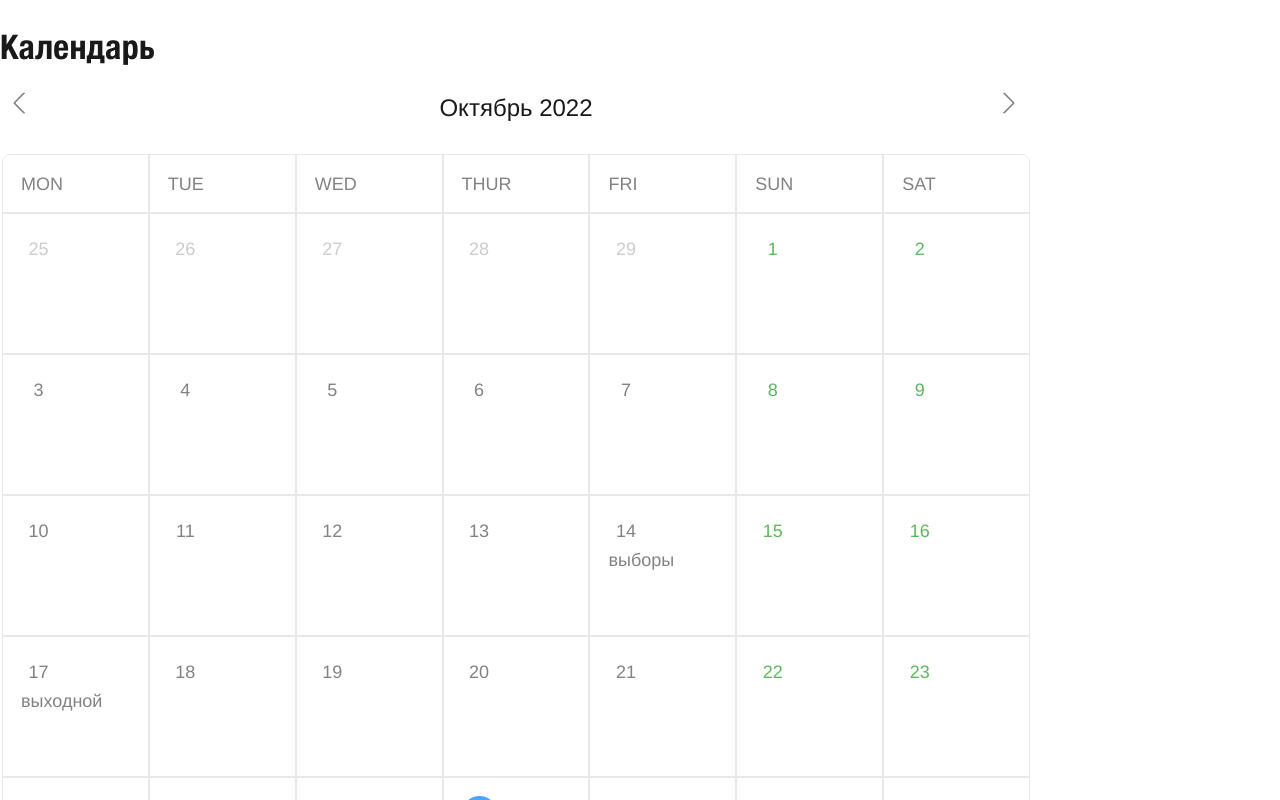
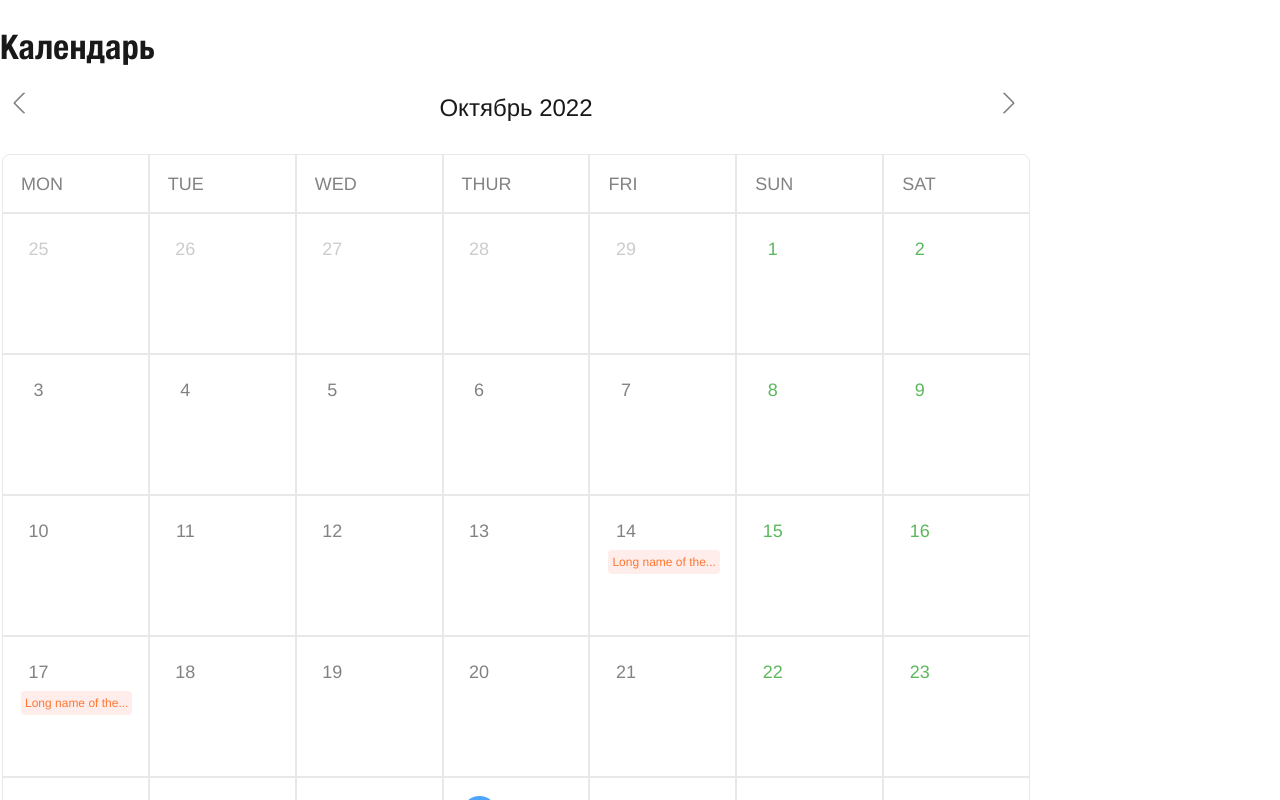
Before and after one commit to igorpichnenko/test-task, a React (Create React App) app: page / in a window 1280 px wide. Shown: the top 800 px of the page. Built offline with nearby package versions, Linux system fonts and the light colour scheme.

Commit message:
add events

```diff
--- a/src/components/Calendar/index.tsx
+++ b/src/components/Calendar/index.tsx
@@ -5,13 +5,14 @@ import styles from "./index.module.scss"
 import { createDaysOfMonth } from '../../utils';
 import { daysOfTheWeek } from '../../mocks';
 import { useCalendarControl } from './useCalendarControl';
+import { Event } from '../ui/Event';
 
 moment.locale("ru")
 
 export interface CalendarProps {
     eventsData: {
         id: number,
-        event: string,
+        event: string[],
         date: string
     }[]
 }
@@ -21,13 +22,11 @@ const Calendar: React.FC<CalendarProps> = ({ eventsData }) => {
     const { calendarState, prevMonth, nextMonth, handleClickCell } = useCalendarControl({ eventsData })
 
     return (
-        <div className={styles.calendar}>
+        <section className={styles.calendar}>
             <h2 className={styles.title}>Календарь</h2>
 
             <div>
-
                 <button className={styles.pagingButton} onClick={prevMonth}> <i className={styles.icon}></i></button>
-
                 <button className={styles.pagingButton} onClick={nextMonth}> <i className={styles.icon}></i></button>
             </div>
 
@@ -39,19 +38,19 @@ const Calendar: React.FC<CalendarProps> = ({ eventsData }) => {
                             <th className={styles.dayHeader} key={el}>{el}</th>
                         ))}
 
-                        {createDaysOfMonth(calendarState.currentDate).map(({ date, opacity, color, value, backgroundColor }) => {
+                        {createDaysOfMonth(calendarState.currentDate).map(({ date, opacity, color, value, backgroundColor, past }) => {
                             return <td
                                 key={date}
                                 className={styles.day}>
                                 <span className={styles.dayNumber} style={{ backgroundColor, opacity, color }}>{value}</span>
-                                <span onClick={() => handleClickCell(date)}>{calendarState.eventsData.find((event) => event.date === date)?.event}
-                                </span></td>
+                                <Event past={past} handleClickCell={handleClickCell} date={date} calendarState={calendarState} />
+                            </td>
                         })}
 
                     </tr>
                 </tbody>
             </table>
-        </div>
+        </section>
     );
 }
 
--- a/src/components/Calendar/useCalendarControl.ts
+++ b/src/components/Calendar/useCalendarControl.ts
@@ -14,8 +14,8 @@ export const useCalendarControl = ({ eventsData }: CalendarProps) => {
         nextMonth: () => {
             setCalendarState({ ...calendarState, currentDate: calendarState.currentDate.add(1, 'month') })
         },
-        handleClickCell: (date: string) => {
-            console.log(calendarState.eventsData.find((event) => event.date === date)?.event)
+        handleClickCell: (date: string, events: string[]) => {
+            console.log(events, date, "events, date")
         },
         calendarState,
         setCalendarState
--- a/src/components/ui/Event/index.module.scss
+++ b/src/components/ui/Event/index.module.scss
@@ -1,7 +1,25 @@
+.eventsWrapper {
+  display: inline-flex;
+  flex-direction: column;
+  row-gap: 5px;
+}
+
 .event {
-  padding: 7px;
+  padding: 3px 4px;
+  background: rgba(242, 107, 81, 0.12);
+  border-radius: 4px;
 
-  &:focus {
-    border-color: #61dafb;
-  }
+  font-family: 'Helvetica Neue';
+  font-style: normal;
+  font-weight: 500;
+  font-size: 12px;
+  line-height: 18px;
+
+  color: #FF7733;
+
 }
+
+.event:hover {
+  color: #fff;
+  background: #F26B51;
+}
--- a/src/components/ui/Event/index.tsx
+++ b/src/components/ui/Event/index.tsx
@@ -1,21 +1,37 @@
 import React from 'react';
+import { CalendarProps } from '../../Calendar';
 import styles from './index.module.scss';
 
 interface EventPropsTypes {
-  text?: string;
-  placeholder?: string;
-  disabled?: boolean;
-  onFocus?: () => void;
+  date: string;
+  handleClickCell: (date: string, events: string[]) => void;
+  calendarState: CalendarProps,
+  past?: boolean;
 }
 export type { EventPropsTypes };
 
 export const Event = ({
-  text,
-  placeholder,
-  disabled,
-  onFocus = () => { },
+  date,
+  calendarState,
+  handleClickCell = () => { },
+  past,
+  ...props
 }: EventPropsTypes) => {
+
+  let events = calendarState.eventsData.find((event) => event.date === date)?.event ?? []
+
+  if (!events || !events.length) return null
+
   return (
-    <span onFocus={onFocus} className={styles.event}>{text}</span>
+    <span className={styles.eventsWrapper}>
+      {events.map((el) => {
+        let event = el
+        if (el.length >= 16) {
+          event = `${el.slice(0, 16)}...`
+        }
+        return <span onClick={() => handleClickCell(date, events)} key={el} style={{ opacity: `${past && 0.5}` }} className={styles.event} {...props}>{event}</span>
+      })}
+
+    </span>
   );
 };
--- a/src/mocks.ts
+++ b/src/mocks.ts
@@ -1,11 +1,11 @@
 export const eventsData =
     [
-        { id: 6, event: " выборы", date: "14/10/2022" },
-        { id: 7, event: " выходной", date: "17/10/2022" },
-        { id: 8, event: " встреча", date: "3/11/2022" },
-        { id: 9, event: " сходить в магаз", date: "14/11/2022" },
-        { id: 10, event: " проверить почту", date: "17/11/2022" },
-        { id: 11, event: " созвон", date: "3/12/2022" },
+        { id: 6, event: ["Long name of the"], date: "14/10/2022" },
+        { id: 7, event: ["Long name of the"], date: "17/10/2022" },
+        { id: 8, event: ["Long name of the"], date: "3/11/2022" },
+        { id: 9, event: ["Long name of the", "Long name of the"], date: "14/11/2022" },
+        { id: 10, event: ["Long name of the"], date: "17/11/2022" },
+        { id: 11, event: ["Long name of the"], date: "3/12/2022" },
     ]
 
 export const daysOfTheWeek = ["MON", "TUE", "WED", "THUR", "FRI", "SUN", "SAT"]
--- a/src/utils.tsx
+++ b/src/utils.tsx
@@ -23,16 +23,16 @@ export const createDaysOfMonth = (refDate: moment.Moment) => {
     for (let day = 1; day < firstWeekday; day++) {
         const up = lastPrevDate - firstWeekday + day
         if (prevLastDate === 31) {
-            calendarDays.push({ value: up, color: "var(--color-text-calendar-date-primary-past)", id: up, date: `${up}/${prevMouth.format("MM/YYYY")}` });
+            calendarDays.push({ value: up, past: true, color: "var(--color-text-calendar-date-primary-past)", id: up, date: `${up}/${prevMouth.format("MM/YYYY")}` });
         }
         else if (prevLastDate === 28) {
-            calendarDays.push({ value: up - 3, color: "var(--color-text-calendar-date-primary-past)", id: up - 3, date: `${up - 3}/${prevMouth.format("MM/YYYY")}` });
+            calendarDays.push({ value: up - 3, past: true, color: "var(--color-text-calendar-date-primary-past)", id: up - 3, date: `${up - 3}/${prevMouth.format("MM/YYYY")}` });
         }
         else if (prevLastDate === 29) {
-            calendarDays.push({ value: up - 2, color: "var(--color-text-calendar-date-primary-past)", id: up - 2, date: `${up - 2}/${prevMouth.format("MM/YYYY")}` });
+            calendarDays.push({ value: up - 2, past: true, color: "var(--color-text-calendar-date-primary-past)", id: up - 2, date: `${up - 2}/${prevMouth.format("MM/YYYY")}` });
         }
         else {
-            calendarDays.push({ value: up - 1, color: "var(--color-text-calendar-date-primary-past)", id: up - 1, date: `${up - 1}/${prevMouth.format("MM/YYYY")}` });
+            calendarDays.push({ value: up - 1, past: true, color: "var(--color-text-calendar-date-primary-past)", id: up - 1, date: `${up - 1}/${prevMouth.format("MM/YYYY")}` });
         }
     }
 
@@ -80,11 +80,11 @@ export const createDaysOfMonth = (refDate: moment.Moment) => {
             && length % 7 !== 1
             && length % 7 !== 0) {
 
-            calendarDays.push({ value: day, id: day, opacity: "0.5", color: "var(--color-text-calendar-date-primary-holiday)", date: `${day}/${nextMouth}/${nextYear}` });
+            calendarDays.push({ value: day, id: day, past: true, opacity: "0.5", color: "var(--color-text-calendar-date-primary-holiday)", date: `${day}/${nextMouth}/${nextYear}` });
         }
         else {
             calendarDays.push({
-                value: day, id: day, color: "var(--color-text-calendar-date-primary-past)", date: `${day}/${nextMouth}/${nextYear}`
+                value: day, id: day, past: true, color: "var(--color-text-calendar-date-primary-past)", date: `${day}/${nextMouth}/${nextYear}`
             });
         }
     }
```
Also changed, not shown: 1 other file (tests, documents, lock files or other folders).
